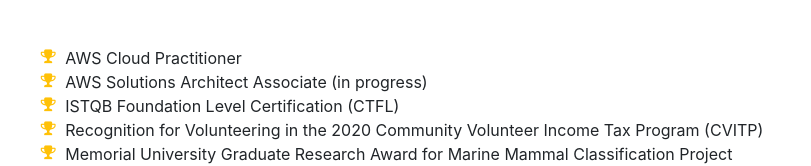
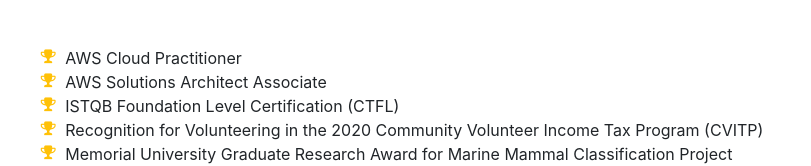
Before and after one commit to coachilefu/coachilefu.github.io, a website with bundled scripts: page index.html in a window 1280 px wide. Shown: the part 5088-5254 px from the top of the page, without its empty margins (289-1100 px from the left). Built offline with nearby package versions, Linux system fonts and the light colour scheme; a web font is replaced by a local one.

Commit message:
Update index.html

```diff
--- a/index.html
+++ b/index.html
@@ -302,7 +302,7 @@
             </li>
             <li>
               <i class="fa-li fa fa-trophy text-warning"></i>
-              AWS Solutions Architect Associate (in progress)
+              AWS Solutions Architect Associate
             </li>
             <li>
               <i class="fa-li fa fa-trophy text-warning"></i>
```
